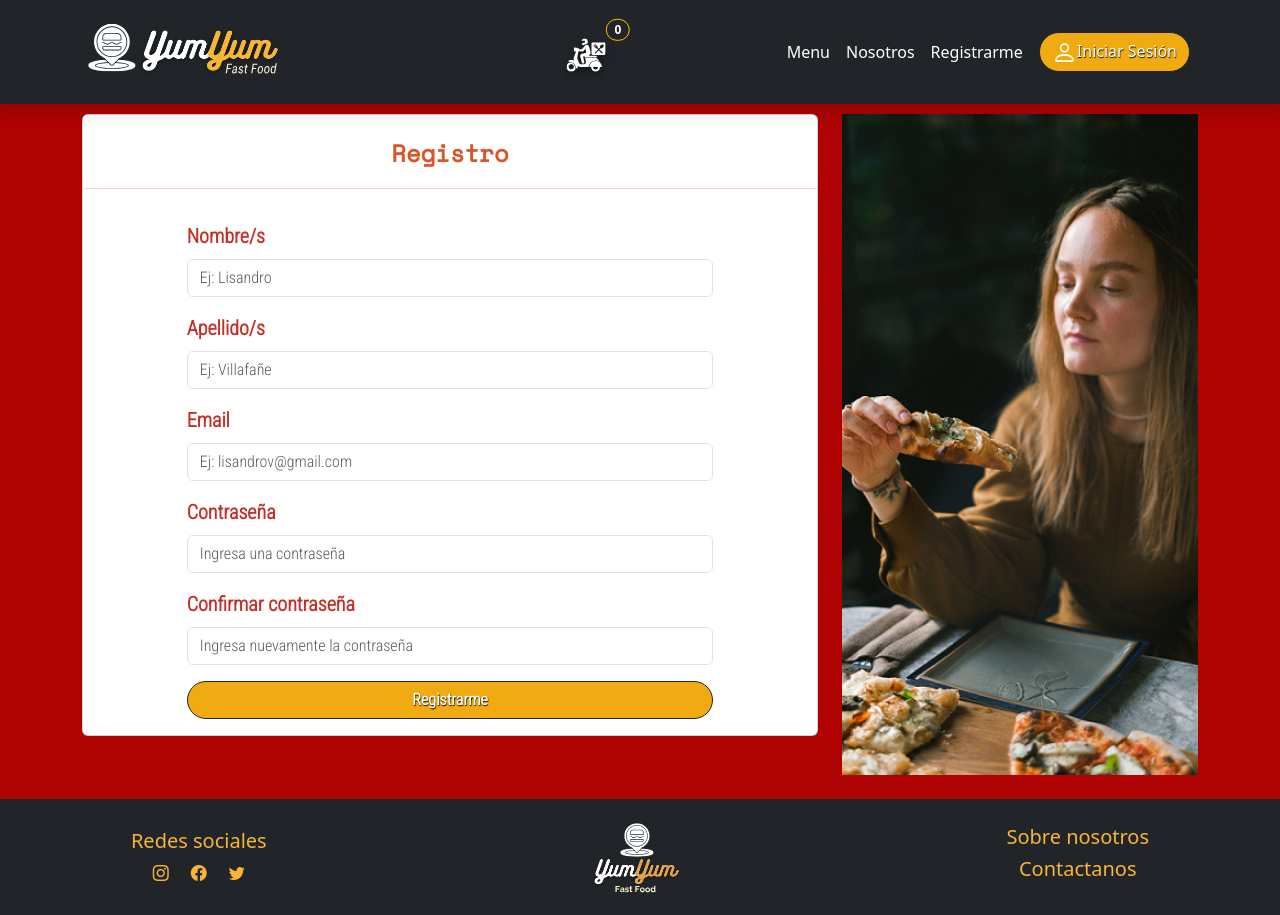
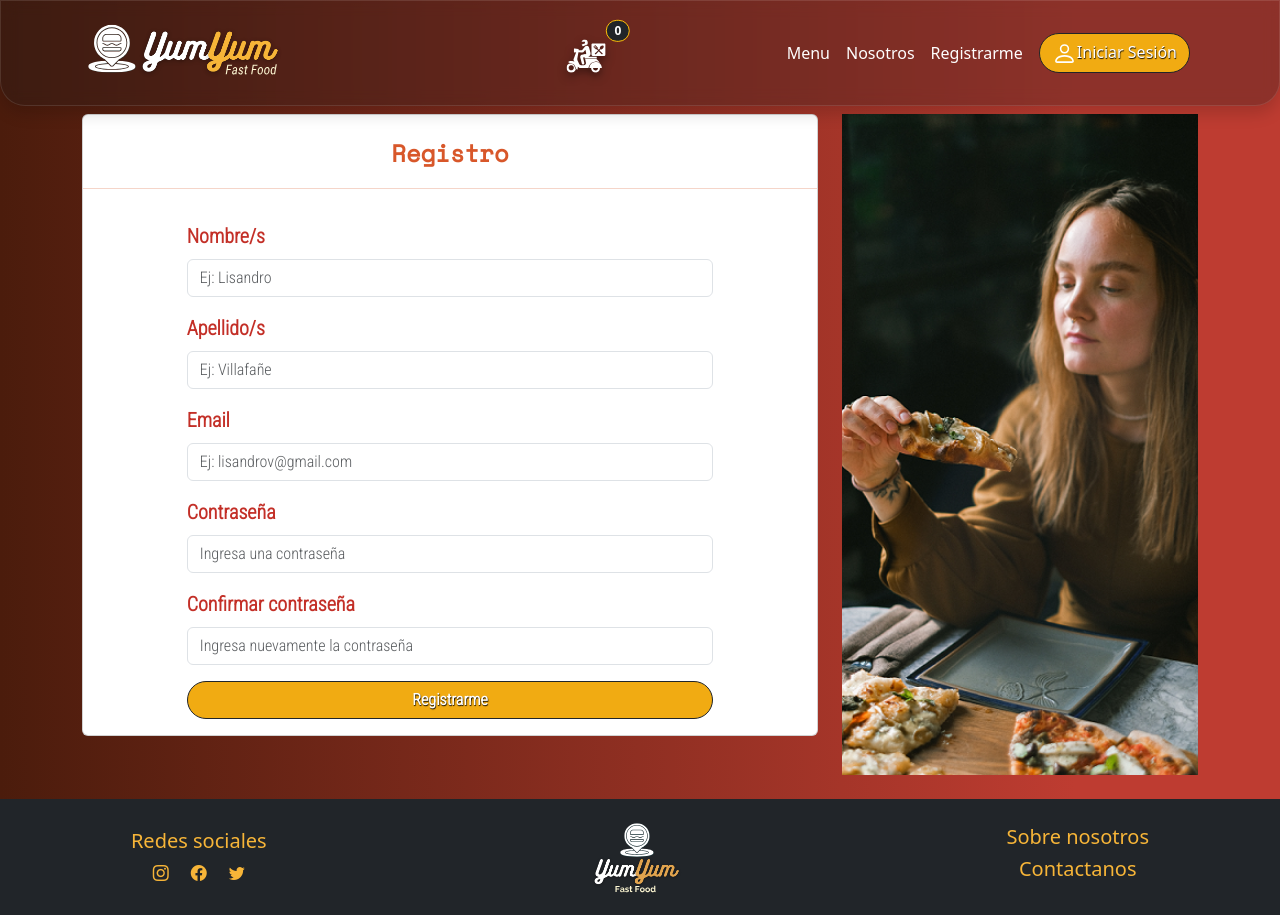
Before and after one commit to lourdesgarciafyl/PF-YumYum-frontend, a React (Vite) app: page /registro in a window 1280 px wide. Built offline with nearby package versions, Linux system fonts and the light colour scheme; no server answers.

Commit message:
Se agrega Glassmorfismo al navbar y saca clase para mejorar el margin.

```diff
--- a/src/App.css
+++ b/src/App.css
@@ -4,7 +4,8 @@
   display: flex;
   flex-direction: column;
   min-height: 100vh;
-  background-color: #af0303;
+  background: rgb(75,28,12);
+  background: linear-gradient(90deg, rgba(75,28,12,1) 0%, rgba(190,60,49,1) 84%);
 }
 .mainSection {
   flex-grow: 1;
--- a/src/components/views/Inicio.jsx
+++ b/src/components/views/Inicio.jsx
@@ -111,7 +111,7 @@ const Inicio = ({
   const totalPaginas = Math.ceil(productos.length / itemsPorPagina);
 
   return (
-    <section className="mainSection letraRoboto mb-3">
+    <section className="letraRoboto mb-3">
       <>
         <div className="position-relative">
           <div>
--- a/src/css/inicio.css
+++ b/src/css/inicio.css
@@ -255,7 +255,7 @@
   .videoHero {
     margin-top: -25px;
     width: 100%;
-    height: 65vh;
+    height: 90vh;
     object-fit: cover;
     object-position: 45%;
   }
--- a/src/css/navbar.css
+++ b/src/css/navbar.css
@@ -1,5 +1,13 @@
 .logoNavbar {
   max-width: 200px;
+}
+
+.navPrincipal {
+  backdrop-filter: blur(8px);
+  background-color: #201c1c4e!important;
+  border-bottom-left-radius: 25px;
+  border-bottom-right-radius: 25px;
+  border: 1px rgba(255, 255, 255, 0.11) solid;
 }
 
 .navBar2 {
```
